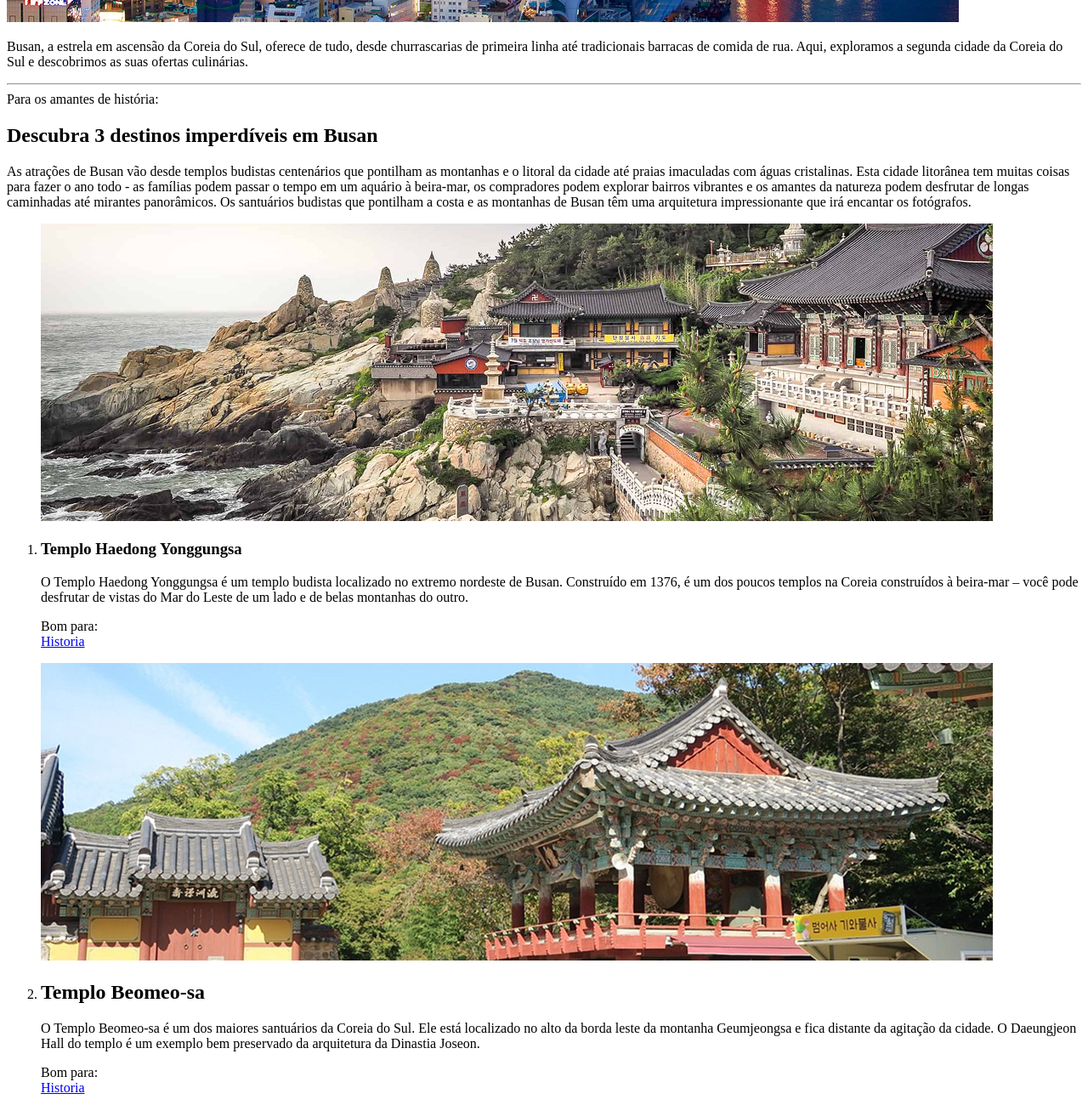
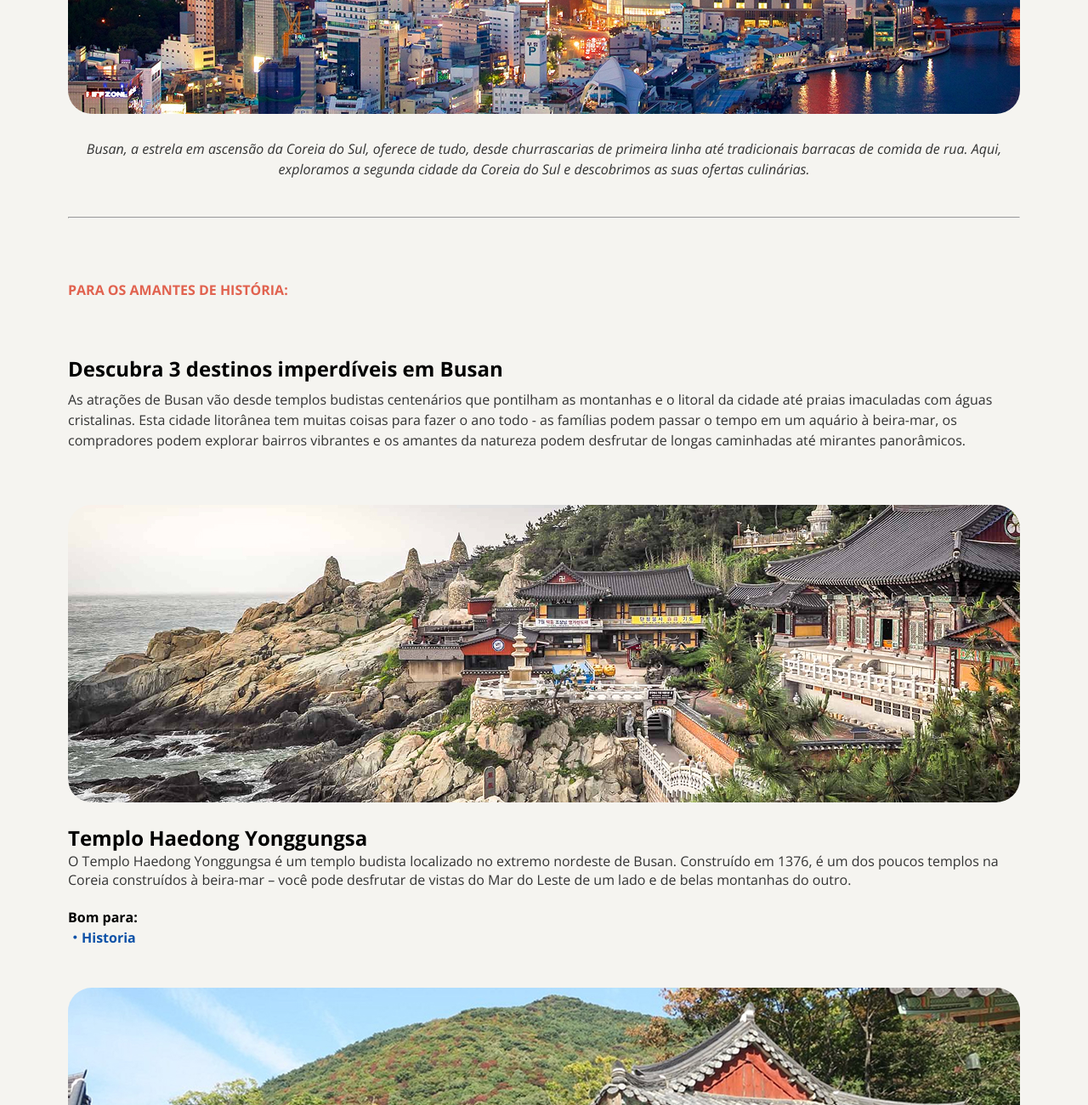
Before and after one commit to thiallymoura/Tourist-site---project, a plain HTML site: page index.html in a window 1280 px wide. Shown: the part 740-2040 px from the top of the page at 85% size. Drawn offline with nearby package versions, Linux system fonts and the light colour scheme.

Commit message:
feat: html and css structure

```diff
--- a/index.html
+++ b/index.html
@@ -2,99 +2,110 @@
 <html lang="pt-br">
 
 <head>
+    <link rel="preconnect" href="https://fonts.googleapis.com">
+    <link rel="preconnect" href="https://fonts.gstatic.com" crossorigin>
+
     <meta charset="UTF-8">
     <meta name="viewport" content="width=device-width, initial-scale=1.0">
     <title>Local Turístico</title>
 
     <link rel="stylesheet" href="style.css">
+    <link href="https://fonts.googleapis.com/css2?family=Open+Sans:ital,wght@0,300..800;1,300..800&display=swap"
+        rel="stylesheet">
 </head>
 
 <body>
+    <header class="title">
+        <p class="subtitle">Sua próxima viagem:</p>
+        <h1>Conheça Busan</h1>
+    </header>
 
-    <main class="container">
-        <div class="header">
-            <span>Sua próxima viagem:</span>
-            <h1>Conheça Busan</h1>
+    <section class="intro">
         <img src="./assets/busan.jpg" alt="imagem de busan">
-            <p>Busan, a estrela em ascensão da Coreia do Sul, oferece de tudo, desde churrascarias de primeira linha até
+        <p class="description"><i>Busan, a estrela em ascensão da Coreia do Sul, oferece de tudo, desde churrascarias de
+                primeira linha até
                 tradicionais barracas de comida de rua. Aqui, exploramos a segunda cidade da Coreia do Sul e descobrimos
-                as suas ofertas culinárias.
+                as suas ofertas culinárias.</i>
         </p>
         <hr>
-        </div>
+    </section>
 
-        <div class="content">
-            <span>Para os amantes de história:</span>
+    <section class="content">
+        <p class="subtitle-content">Para os amantes de história:</p>
         <h2>Descubra 3 destinos imperdíveis em Busan</h2>
         <p>As atrações de Busan vão desde templos budistas centenários que pontilham as montanhas e o litoral da
             cidade até praias imaculadas com águas cristalinas. Esta cidade litorânea tem muitas coisas para fazer o
             ano todo - as famílias podem passar o tempo em um aquário à beira-mar, os compradores podem explorar
             bairros vibrantes e os amantes da natureza podem desfrutar de longas caminhadas até mirantes
             panorâmicos.
-                Os santuários budistas que pontilham a costa e as montanhas de Busan têm uma arquitetura impressionante
-                que irá encantar os fotógrafos.
         </p>
+    </section>
 
-        </div>
+    <ol class="content-list">
 
-        <ol>
         <img src="./assets/haedong.jpg" alt="imagem da cidade">
         <li>
-                <h3>Templo Haedong Yonggungsa</h3>
+            <div class="haedong-content">
+                <h2>Templo Haedong Yonggungsa</h2>
                 <p>O Templo Haedong Yonggungsa é um templo budista localizado no extremo nordeste de Busan. Construído
                     em 1376, é um dos poucos templos na Coreia construídos à beira-mar – você pode desfrutar de vistas
                     do Mar do Leste de um lado e de belas montanhas do outro.
+                    <br><br>
                 </p>
-                <p>Bom para:<br>
-                    <a href="https://pt.wikipedia.org/wiki/Haedong_Yonggungsa">Historia</a>
-                </p>
+                <div class="description-tags">Bom para:<br>
+                    <span class="tag-blue">・Historia</span>
+                </div>
+            </div>
+
         </li>
 
         <img src="./assets/beomeo.jpg" alt="imagem da cidade">
         <li>
+            <div class="beomeo-content">
                 <h2>Templo Beomeo-sa</h2>
                 <p>O Templo Beomeo-sa é um dos maiores santuários da Coreia do Sul. Ele está localizado no alto da borda
                     leste da montanha Geumjeongsa e fica distante da agitação da cidade. O Daeungjeon Hall do templo é
                     um exemplo bem preservado da arquitetura da Dinastia Joseon.
+                    <br><br>
                 </p>
-                <p>Bom para:<br>
-                    <a href="https://pt.wikipedia.org/wiki/Haedong_Yonggungsa">Historia</a>
-                </p>
+                <div class="description-tags">Bom para:<br>
+                    <span class="tag-blue">・Historia</span>
+                </div>
+            </div>
 
         </li>
 
         <img src="./assets/yougdusan.jpg" alt="imagem da cidade">
         <li>
+            <div class="yongdusan-content">
                 <h2>Parque Yongdusan</h2>
                 <p>O Parque Yongdusan, localizado no centro de Busan, abriga alguns dos monumentos mais importantes da
                     cidade. Você pode ver vistas espetaculares do topo da Torre Busan, de 120 metros de altura. O parque
                     tem 2 museus – confira os instrumentos musicais tradicionais no Museum of World Folk Instruments e
                     mais de 80 veleiros coreanos no Exhibition Hall of World Model Boats.
+                    <br><br>
                 </p>
-                <p>Bom para:<br>
-                    <a href="https://pt.wikipedia.org/wiki/Haedong_Yonggungsa">Casais</a><br>
-                    <a href="https://pt.wikipedia.org/wiki/Haedong_Yonggungsa">Famílias</a><br>
-                    <a href="https://pt.wikipedia.org/wiki/Haedong_Yonggungsa">Orçamentos</a>
-                </p>
-
+                <div class="description-tags">Bom para:<br>
+                    <p class="tag-purple">・Casais</p>
+                    <p class="tag-pink">・Famílias</p>
+                    <p class="tag-orange">・Orçamento</p>
+                </div>
+            </div>
             <hr>
         </li>
     </ol>
 
-        <div>
+    <section class="text-finally">
         <p>As melhores coisas para fazer em Busan mostram a reputação da cidade como um importante porto marítimo na
             Ásia. Frequentemente vista como a essência da Coreia do Sul, você experimentará uma atmosfera única em
             termos de diversidade étnica e cultural, já que a cidade recebe um público cosmopolita o ano todo.
         </p>
-        </div>
+    </section>
 
     <footer>
         Feito com <img src="./assets/heart.svg" alt="coraçao"> por Thially Moura
     </footer>
 
-
-    </main>
-
 </body>
 
 </html>
--- a/style.css
+++ b/style.css
@@ -0,0 +1,123 @@
+* {
+    margin: 0;
+    padding: 0;
+}
+
+:root {
+    font-family: 'Open Sans', sans-serif;
+}
+
+body {
+    background-color: #F5F4F0;
+    box-sizing: border-box;
+    width: 1120px;
+    margin: 109px auto 48px;
+}
+
+.subtitle {
+    color: #E1624F;
+    font-weight: bold;
+    text-transform: uppercase;
+    font-size: 16px;
+}
+
+.title h1 {
+    padding-bottom: 40px;
+}
+
+img {
+    border-radius: 28px;
+}
+
+.description {
+    color: #333333;
+    font-size: 16px;
+    text-align: center;
+    line-height: 24px;
+    padding-top: 24px;
+    padding-bottom: 44px;
+}
+
+hr {
+    color: #696969;
+}
+
+.content {
+    padding-top: 64px;
+}
+
+.content p {
+    color: #333333;
+    font-size: 16px;
+    line-height: 24px;
+    padding-top: 8px;
+    padding-bottom: 64px;
+}
+
+.content .subtitle-content {
+    color: #E1624F;
+    font-weight: bold;
+    text-transform: uppercase;
+    font-size: 16px;
+}
+
+ol p {
+    color: #333333;
+
+}
+
+ol {
+    list-style: none;
+}
+
+
+.description-tags {
+    font-weight: bold;
+    padding-bottom: 48px;
+}
+
+.haedong-content,
+.beomeo-content,
+.yongdusan-content {
+    padding-top: 20px;
+}
+
+.tag-blue {
+    color: #0C51A7;
+    font-size: 16px;
+}
+
+.tag-purple {
+    color: #591B98;
+    font-size: 16px;
+}
+
+.tag-pink {
+    color: #E5245E;
+    font-size: 16px;
+}
+
+.tag-orange {
+    color: #E95E10;
+    font-size: 16px;
+}
+
+.text-finally {
+    padding-top: 40px;
+}
+
+.text-finally p {
+    color: #333333;
+    text-align: center;
+    font-size: 16px;
+    line-height: 24px;
+}
+
+footer {
+    text-align: center;
+    padding-top: 65px;
+}
+
+footer img {
+    vertical-align: middle;
+}
```
Lines whose indentation alone changed are shown as unchanged.
